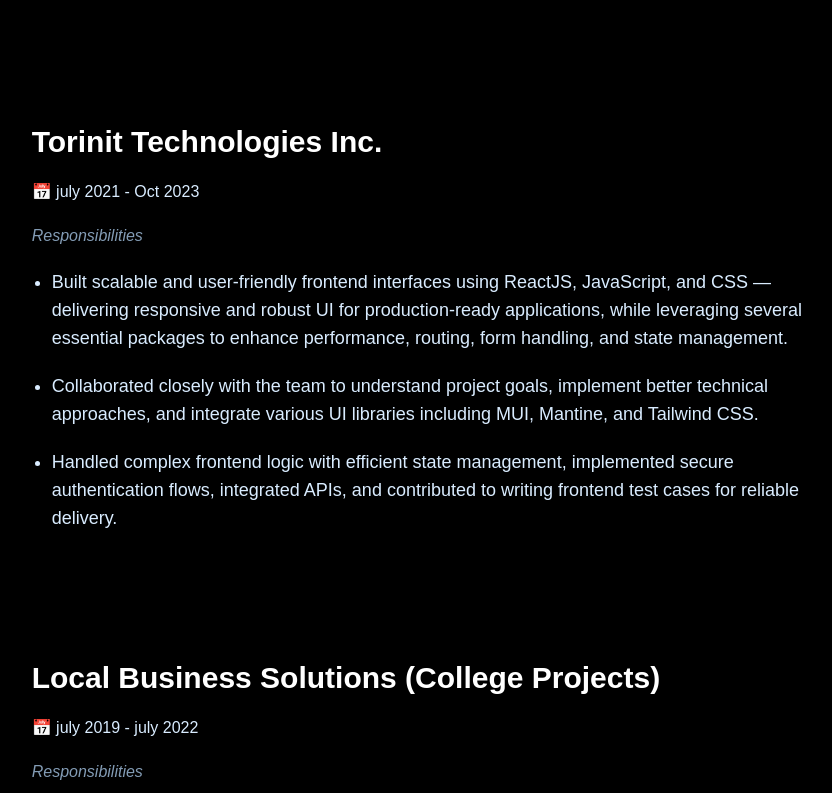
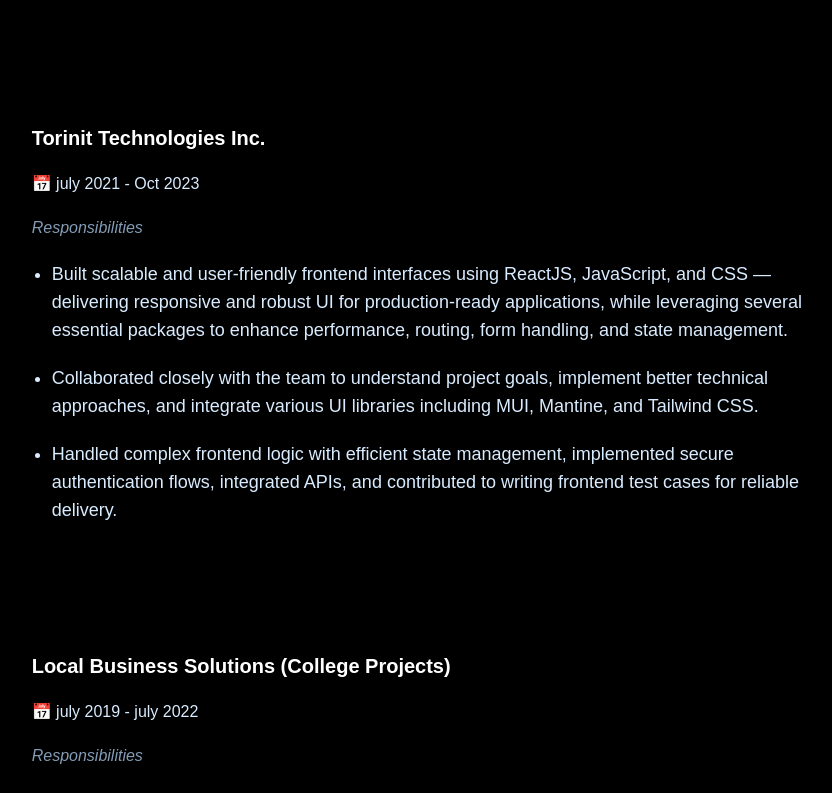
Before and after one commit to Ayush5757/My_portfolio, a React (Vite) app: page / in a window 1280 px wide. Shown: the part 2380-3173 px from the top of the page, without its empty margins (395-1227 px from the left). Built offline with nearby package versions, Linux system fonts and the light colour scheme; a web font is replaced by a local one.

Commit message:
font size

```diff
--- a/src/sections/ExperienceSection.jsx
+++ b/src/sections/ExperienceSection.jsx
@@ -68,7 +68,7 @@
                         <img src={card.logoPath} alt="logo" style={{borderRadius:'50%'}} />
                       </div>
                       <div>
-                        <h1 className="font-semibold text-3xl">{card.title}</h1>
+                        <h1 className="font-semibold text-xl">{card.title}</h1>
                         <p className="my-5 text-white-50">📅 {card.date}</p>
                         <p className="text-[#839cb5] italic">
                           Responsibilities
```
